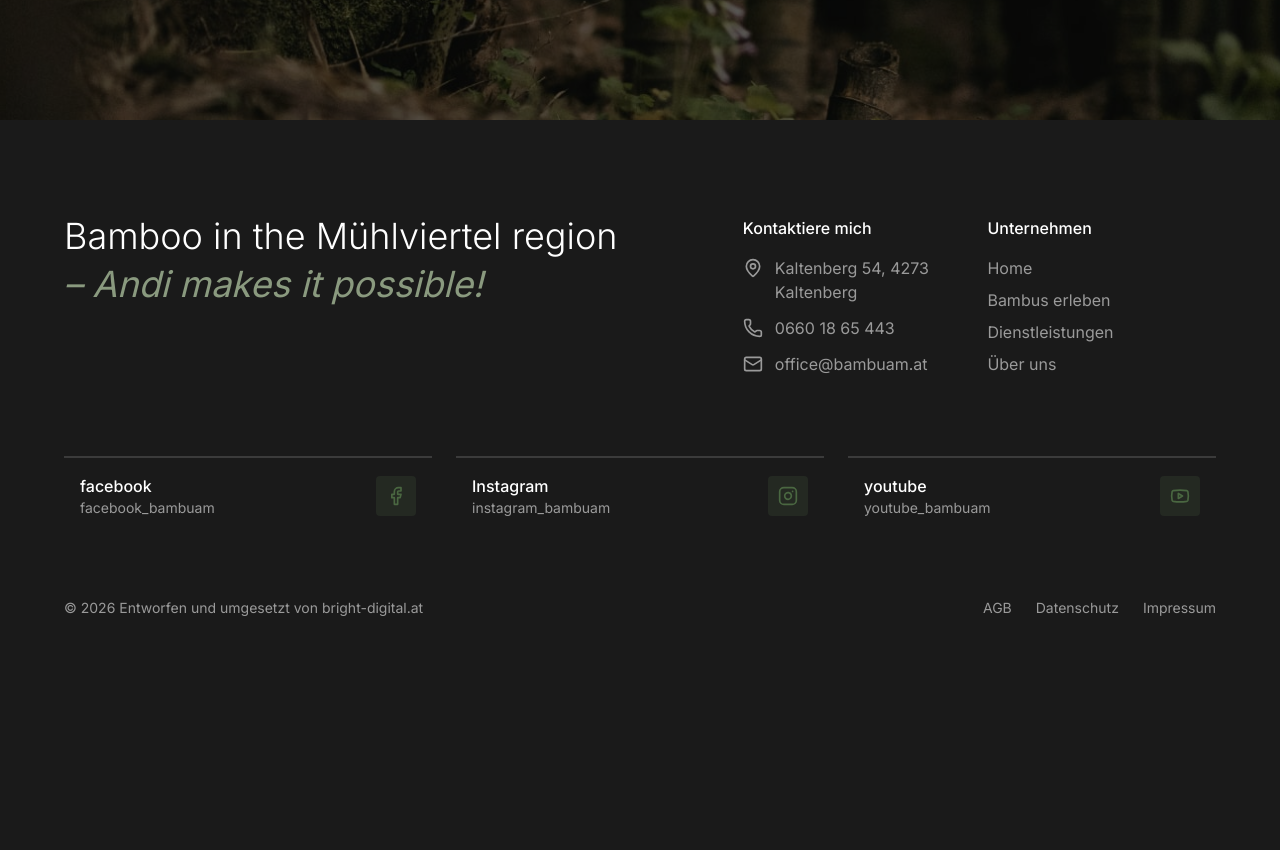
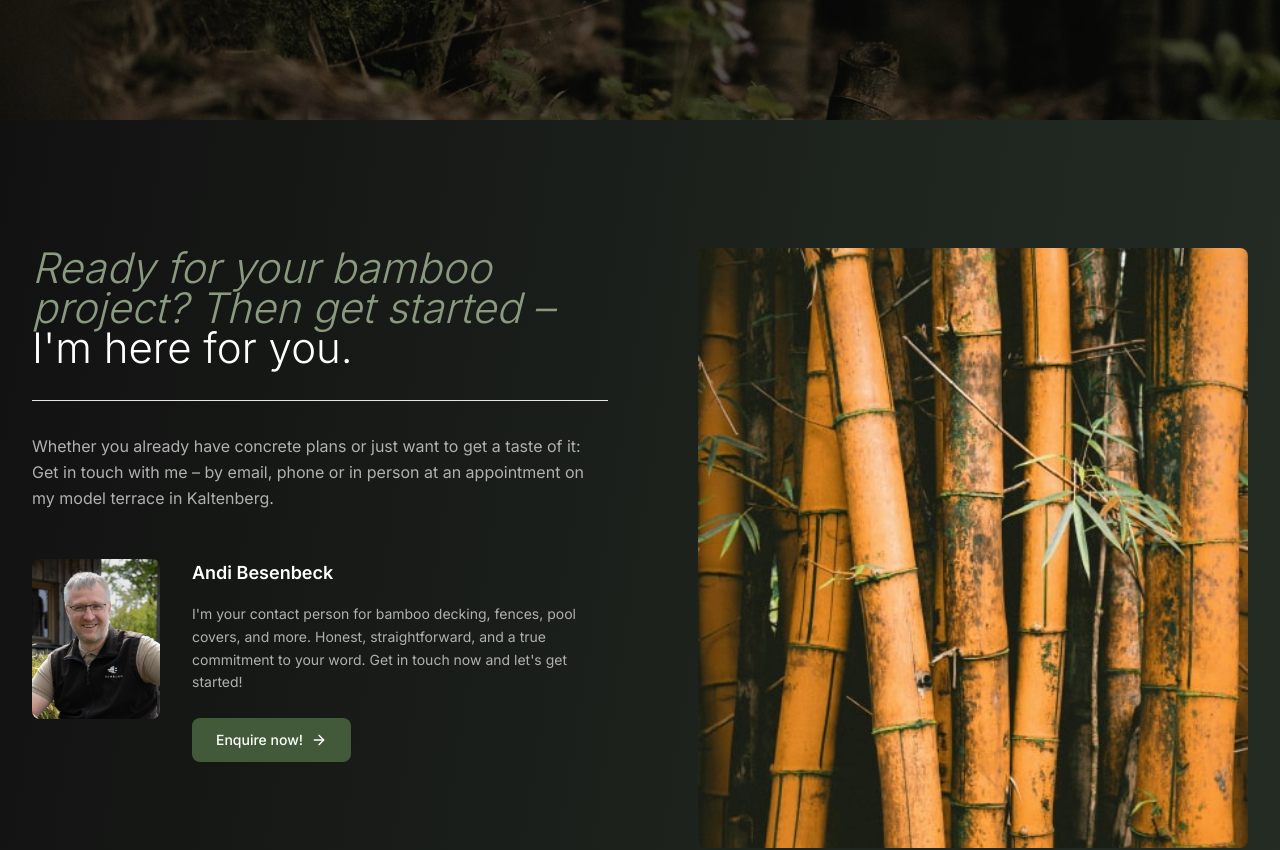
Before and after one commit to sohailamir06/Bamboo, a React (Vite) app: page /kontakt in a window 1280 px wide. Shown: the part 680-1530 px from the top of the page. Before the commit the page ends 1330 px from the top, so only its background shows below. Built offline with nearby package versions, Linux system fonts and the light colour scheme.

Commit message:
Fixing Layout desing in contact us

```diff
--- a/src/pages/KontaktPage.tsx
+++ b/src/pages/KontaktPage.tsx
@@ -1,9 +1,15 @@
-import { useEffect, useRef, useState } from 'react';
-import { Phone, Mail, MapPin, Send, ArrowRight } from 'lucide-react';
-import { Button } from '@/components/ui/button';
+import { useEffect, useState } from 'react';
+import { ArrowRight } from 'lucide-react';
 import img from "../assets/kontakt-page-banner.jpg"
+import img2 from "../assets/productservice/image.jpg"
+import img3 from "../assets/Projectimages/107.jpg"
 
 const KontaktPage = () => {
+  const [isLoaded, setIsLoaded] = useState(false);
+
+  useEffect(() => {
+    setIsLoaded(true);
+  }, []);
 
   return (
     <>
@@ -15,14 +21,14 @@ const KontaktPage = () => {
         >
           <img
             src={img}
-            alt="Bamboo shoot"
+            alt="Bamboo terrace"
             className="w-full h-full object-cover"
           />
           <div className="absolute inset-0 bg-black/50" />
         </div>
 
         <div className="relative z-10 w-full pt-32 pb-16">
-          <div className="max-w-7xl mx-auto px-4 sm:px-6 lg:px-8">
+          <div className="max-w-[1400px] mx-auto px-4 sm:px-6 lg:px-8">
             <div className="max-w-2xl">
               <h1
                 className="text-4xl md:text-5xl lg:text-6xl font-light text-white leading-tight mb-6"
@@ -33,6 +39,72 @@ const KontaktPage = () => {
           </div>
         </div>
       </section>
+
+      {/* Contact Info Section - Exact from screenshot */}
+      <section className="bg-[#1a1a1a] py-20 md:py-28 lg:py-32 bg-gradient-bambuam">
+        <div className="max-w-[1400px] mx-auto px-4 sm:px-6 lg:px-8">
+          <div className="grid lg:grid-cols-2 gap-16 items-start">
+
+            {/* Left Content - Exact from screenshot */}
+            <div className="max-w-xl">
+              {/* Heading with italic accent */}
+              <h2 className="text-3xl md:text-4xl lg:text-[42px] font-light leading-tight mb-8">
+                <span className="italic text-[#8a9a7f]">Ready for your bamboo project? Then get started –</span>
+                <span className="text-white"> I'm here for you.</span>
+              </h2>
+
+              {/* Divider line */}
+              <hr className="border-t border-[#e8e5e5] mb-8" />
+
+              {/* Description paragraph */}
+              <p className="text-[#b0b0b0] text-base leading-relaxed mb-12">
+                Whether you already have concrete plans or just want to get a taste of it:
+                <br />
+                Get in touch with me – by email, phone or in person at an appointment on my model terrace in Kaltenberg.
+              </p>
+
+              {/* Profile Card - Exact layout from screenshot */}
+              <div className="flex items-start gap-8">
+                {/* Profile Image */}
+                <div className="flex-shrink-0">
+                  <img
+                  src={img3}
+                    alt="Andi Besenbeck"
+                    className="w-32 h-40 object-cover rounded-lg"
+                  />
+                </div>
+
+                {/* Profile Info */}
+                <div className="flex-1">
+                  <h3 className="text-white font-semibold text-lg mb-4">
+                    Andi Besenbeck
+                  </h3>
+                  <p className="text-[#b0b0b0] text-sm leading-relaxed mb-6">
+                    I'm your contact person for bamboo decking, fences, pool covers, and more. Honest, straightforward, and a true commitment to your word. Get in touch now and let's get started!
+                  </p>
+
+                  <a
+                    href="mailto:office@bambuam.at"
+                    className="inline-flex items-center justify-center gap-2 bg-[#4a6741]/85 backdrop-blur-sm text-white px-6 py-3 rounded-lg font-medium text-sm transition-all duration-300 hover:bg-[#4a6741] group"
+                  >
+                    Enquire now!
+                    <ArrowRight className="w-4 h-4 transition-transform duration-300 group-hover:translate-x-1" />
+                  </a>
+                </div>
+              </div>
+            </div>
+
+            {/* Right Image - Large bamboo image */}
+            <div className="flex justify-end">
+              <img
+                src={img2}
+                alt="Bamboo"
+                className="w-full max-w-[550px] h-[600px] object-cover rounded-lg"
+              />
+            </div>
+          </div>
+        </div>
+      </section>
     </>
   );
 };
```
